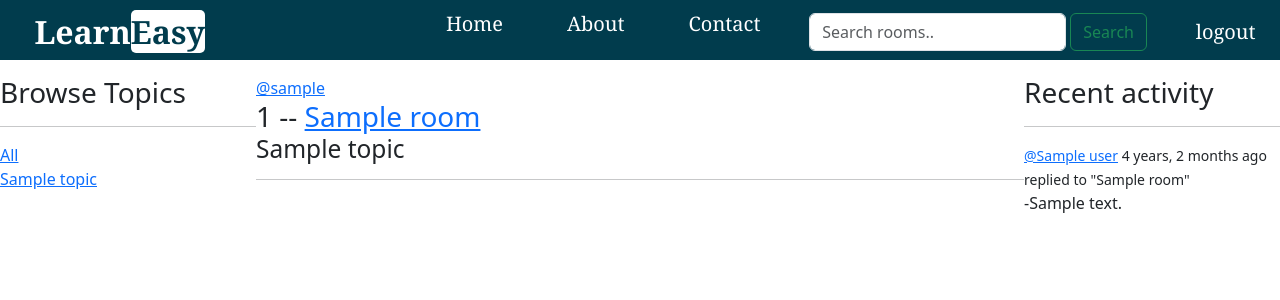
After one commit to Prateek-Giree/LearnEasy-django-project, a Django app: template myapp/templates/myapp/profile.html in a window 1280 px wide. The commit adds this page. Shown: the top 300 px of the page. Run offline with Django 5.2, Linux system fonts and the light colour scheme; the template is opened without the code that fills it: most values are stand-ins (such as "Sample title", 1, 10 or a date in 2020).

Commit message:
user profile

```diff
--- a/myapp/templates/myapp/activity_component.html
+++ b/myapp/templates/myapp/activity_component.html
@@ -2,7 +2,9 @@
 <hr />
 {% for message in room_messages %}
 <div>
-  <small>@{{message.user}} {{message.created|timesince}} ago</small>
+  <small>
+    <a href="{% url 'user-profile' message.user.id %}"> @{{message.user}}</a>
+    {{message.created|timesince}} ago</small>
   <small>replied to "{{message.room}}"</small>
   <p>-{{message}}</p>
 </div>
--- a/myapp/templates/myapp/feed_component.html
+++ b/myapp/templates/myapp/feed_component.html
@@ -4,7 +4,7 @@
     <a href="{% url 'update-room' room.id %}">Edit</a>||
     <a href="{% url 'delete-room' room.id %}">Delete</a> <br />
     {% endif %}
-  <span>@{{room.host.username}} </span>
+    <a href="{% url 'user-profile' room.host.id %}"> <span>@{{room.host.username}} </span></a>
     <h3>
         {{room.id}} -- <a href="{% url 'room' room.id%}">{{room.name}}</a>
         <small>
--- /dev/null
+++ b/myapp/templates/myapp/profile.html
@@ -0,0 +1,15 @@
+{% extends 'main.html' %} {% block body %}
+<style>
+    .profile_container {
+        display: grid;
+        grid-template-columns: 1fr 3fr 1fr;
+
+    }
+</style>
+<h1>{{user.username}}</h1>
+<div class="profile_container">
+    <div>{% include "myapp/topics_component.html" %}</div>
+    <div>{% include "myapp/feed_component.html" %}</div>
+    <div>{% include "myapp/activity_component.html" %}</div>
+</div>
+{% endblock body %}
```
Also changed, not shown: myapp/urls.py (+6 -2 lines), myapp/views.py (+20 -14 lines). Lines whose indentation alone changed are shown as unchanged.
